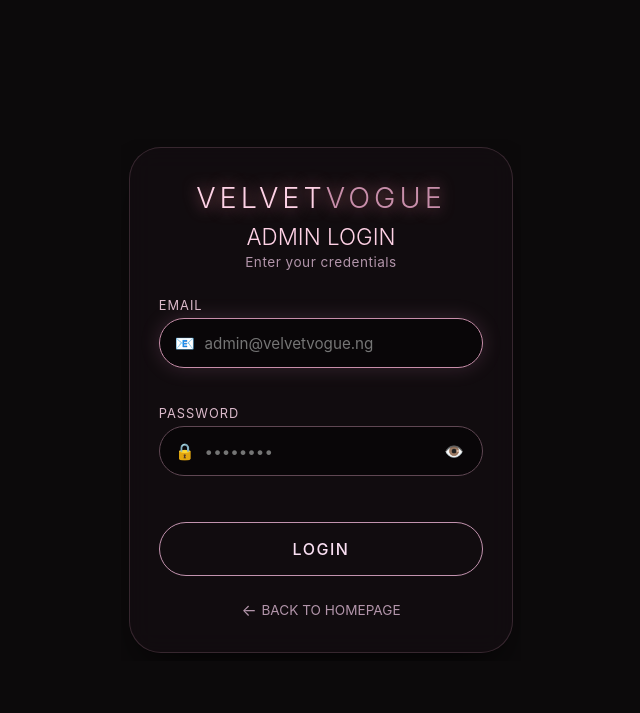
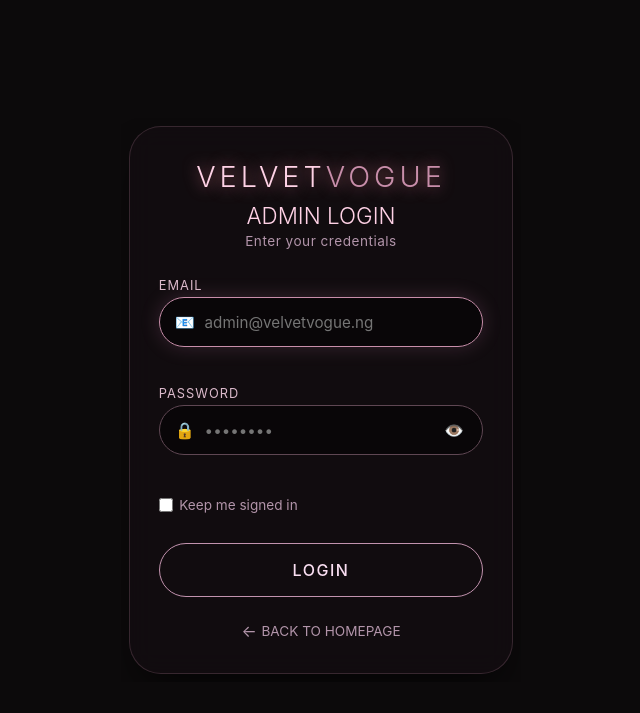
Before and after one commit to Entrix1816/velvet-vogue, a Flask app: page /admin-login in a window 1280 px wide. Shown: the top 713 px of the page, without its empty margins (319-959 px from the left). Run offline with Flask 3, Linux system fonts and the light colour scheme.

Commit message:
Add remember me checkbox to admin login form

```diff
--- a/templates/admin_login.html
+++ b/templates/admin_login.html
@@ -388,7 +388,12 @@
                     <div class="error-message" id="passwordError"></div>
                 </div>
 
-
+                <!-- Options -->
+                <div class="login-options">
+                    <label class="remember-me">
+                        <input type="checkbox" id="remember"> Keep me signed in
+                    </label>
+                </div>
 
                 <!-- Login Button -->
                 <button type="submit" class="login-btn" id="loginBtn">LOGIN</button>
```
